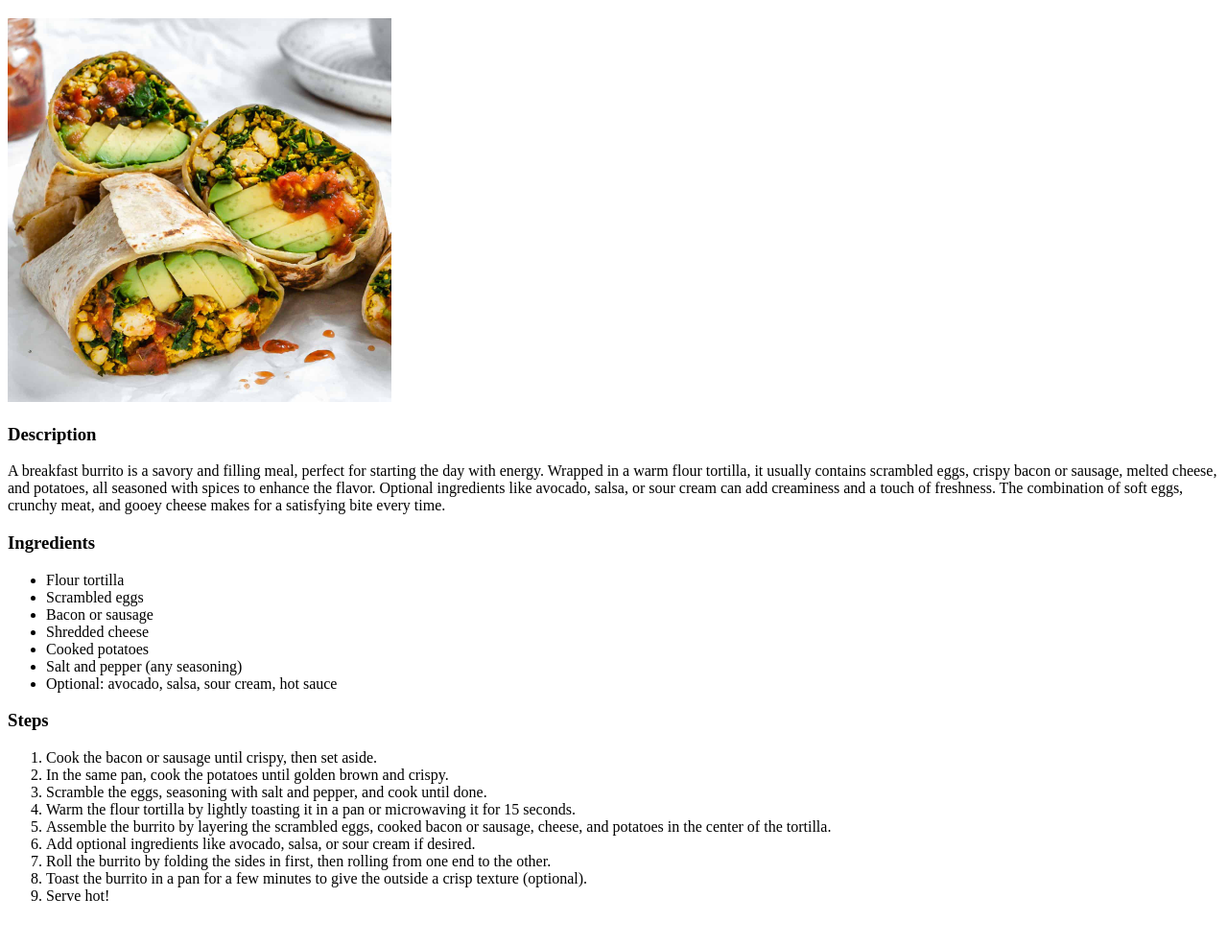
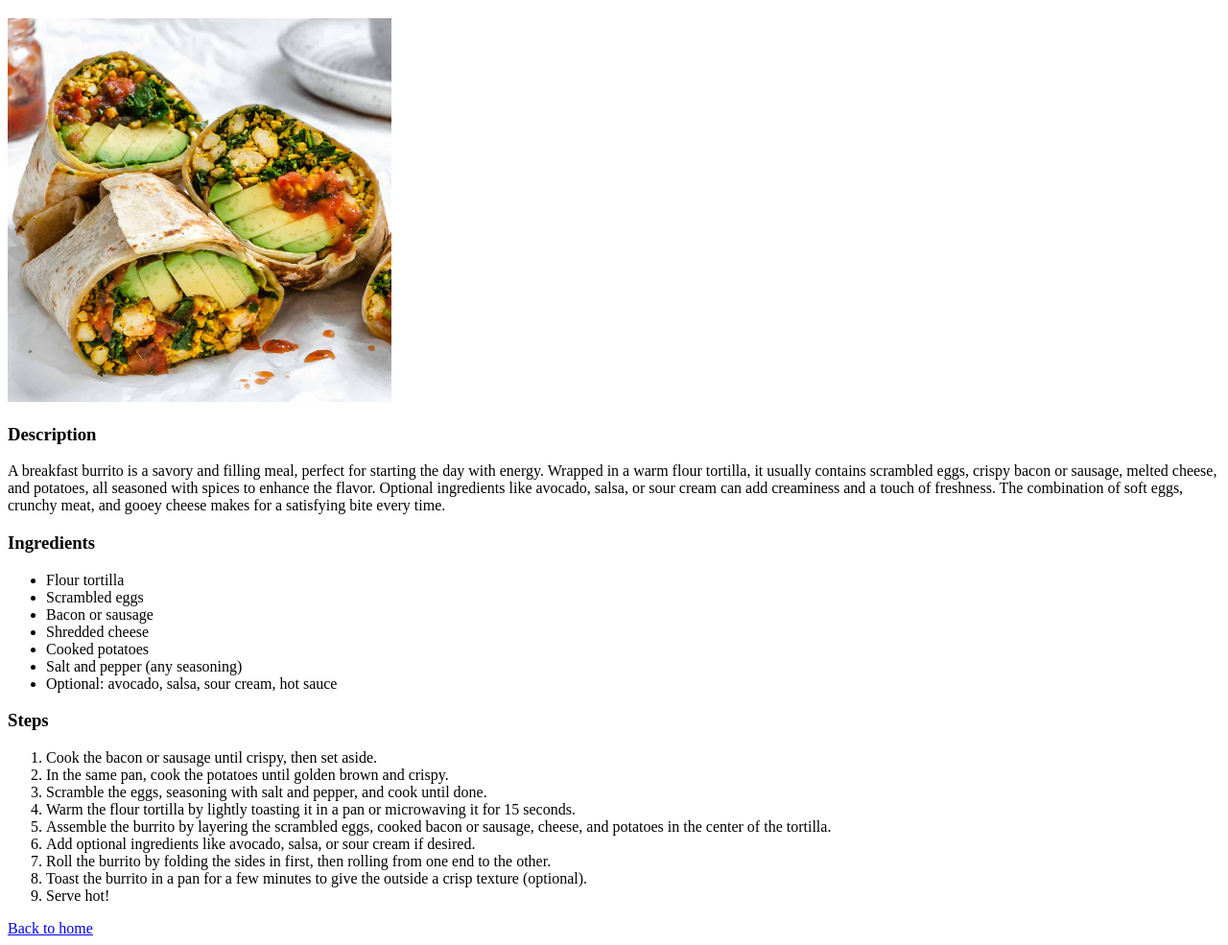
Before and after one commit to johnnich03/odin-recipes, a plain HTML site: page recipes/breakfastburrito.html in a window 1280 px wide. Shown: the part 61-1046 px from the top of the page at 96% size. Before the commit the page ends 1020 px from the top, so only its background shows below. Drawn offline with Linux system fonts and the light colour scheme.

Commit message:
added back to home page

```diff
--- a/recipes/breakfastburrito.html
+++ b/recipes/breakfastburrito.html
@@ -46,5 +46,7 @@
             <li>Toast the burrito in a pan for a few minutes to give the outside a crisp texture (optional).</li>
             <li>Serve hot!</li>
         </ol>
+
+        <a href="~/repos/odin-recipes/odin-recipes/index.html">Back to home</a>
     </body>
 </html>
```
